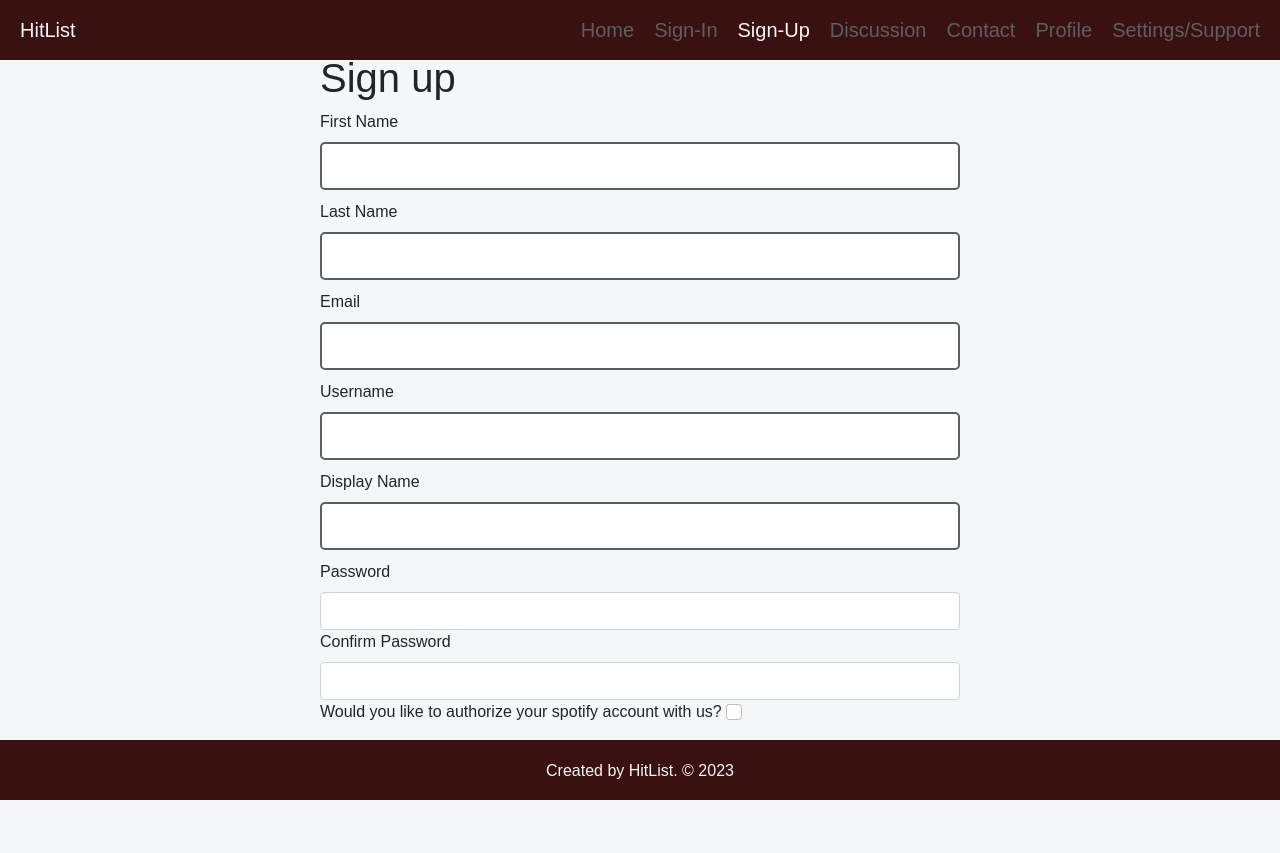
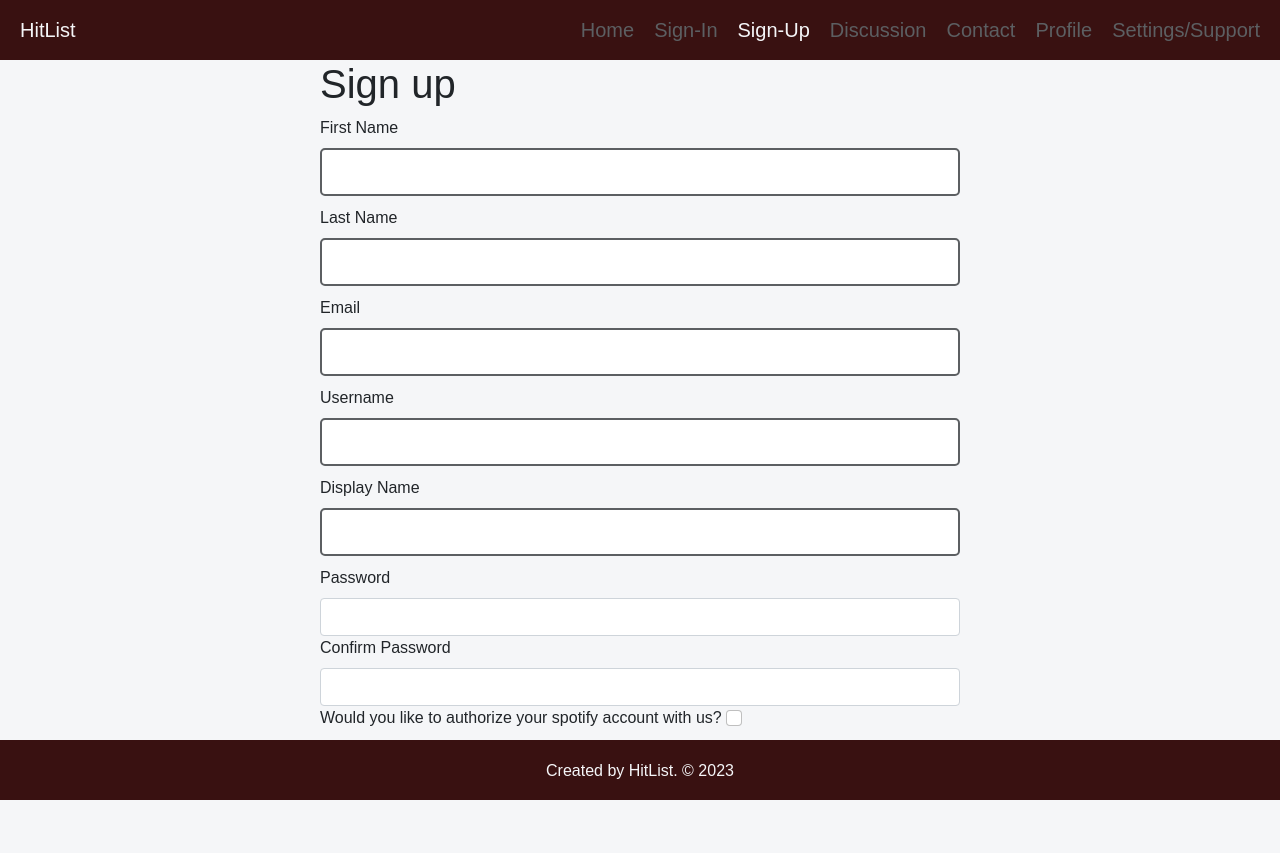
Before and after one commit to VinnyVin1/itsc-3155-project-HitList, a Flask app: page /signup_page in a window 1280 px wide. Before the commit the page ends 800 px from the top, so only its background shows below. Run offline with Flask 3, Linux system fonts and the light colour scheme; parts of the project's set-up code (start-up, migrations or seed data) failed here and were passed over.

Commit message:
requirments commit to get to main

```diff
--- a/static/css/styles.css
+++ b/static/css/styles.css
@@ -81,7 +81,7 @@ footer {
     justify-content: center;
     align-items: center;
     width: 100%;
-    position: absolute;
+    position: sticky;
     bottom: 0;
 }
 
@@ -167,11 +167,9 @@ footer {
 
 /**** Sign-Up Main ****/
 .signup-main {
-    height: 90vh;
     width: 100%;
     background-color: var(--clr-neutral-A);
     display: flex;
-    align-items: center;
     justify-content: center;
 }
 
```
Also changed, not shown: requirements.txt (+0 -27 lines).
